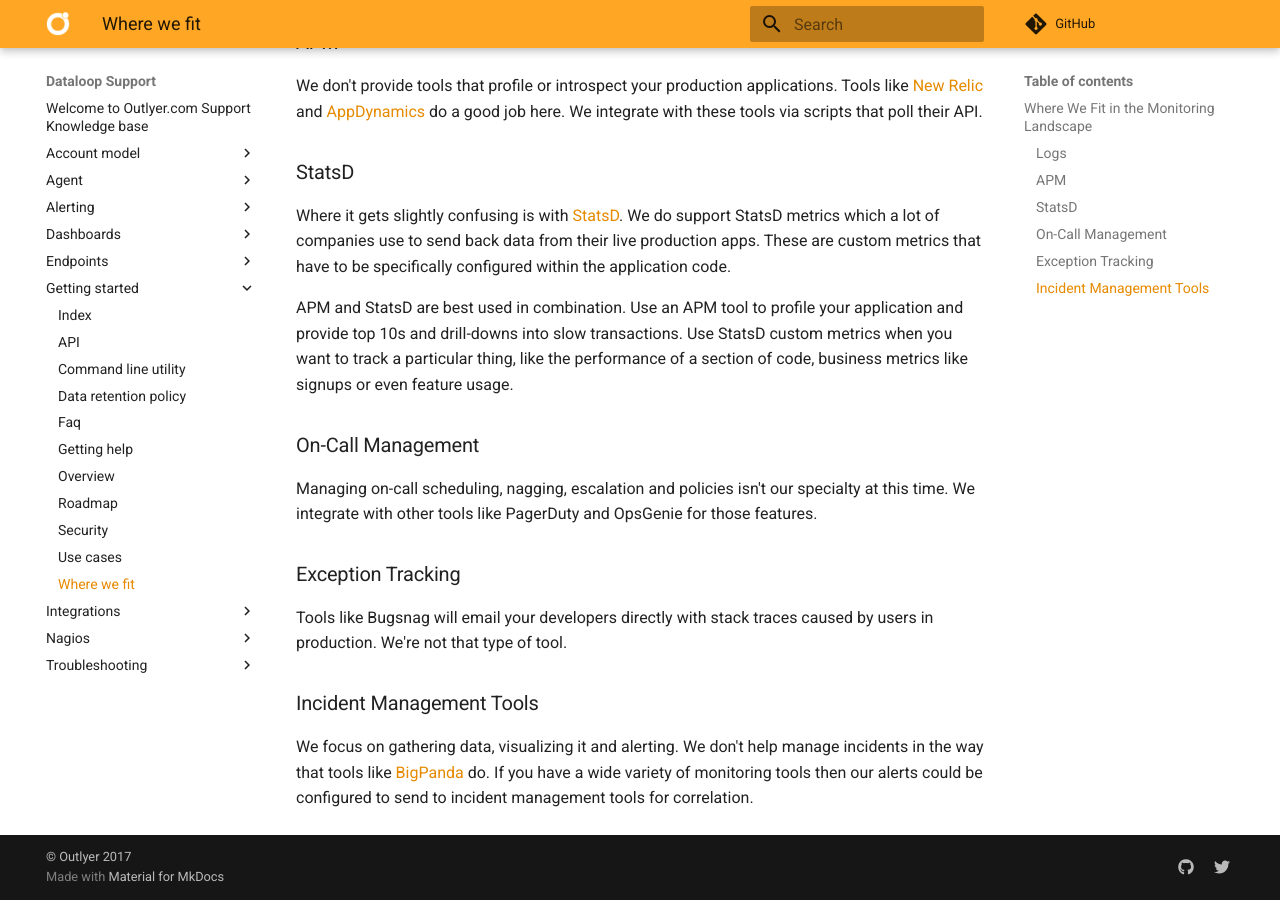
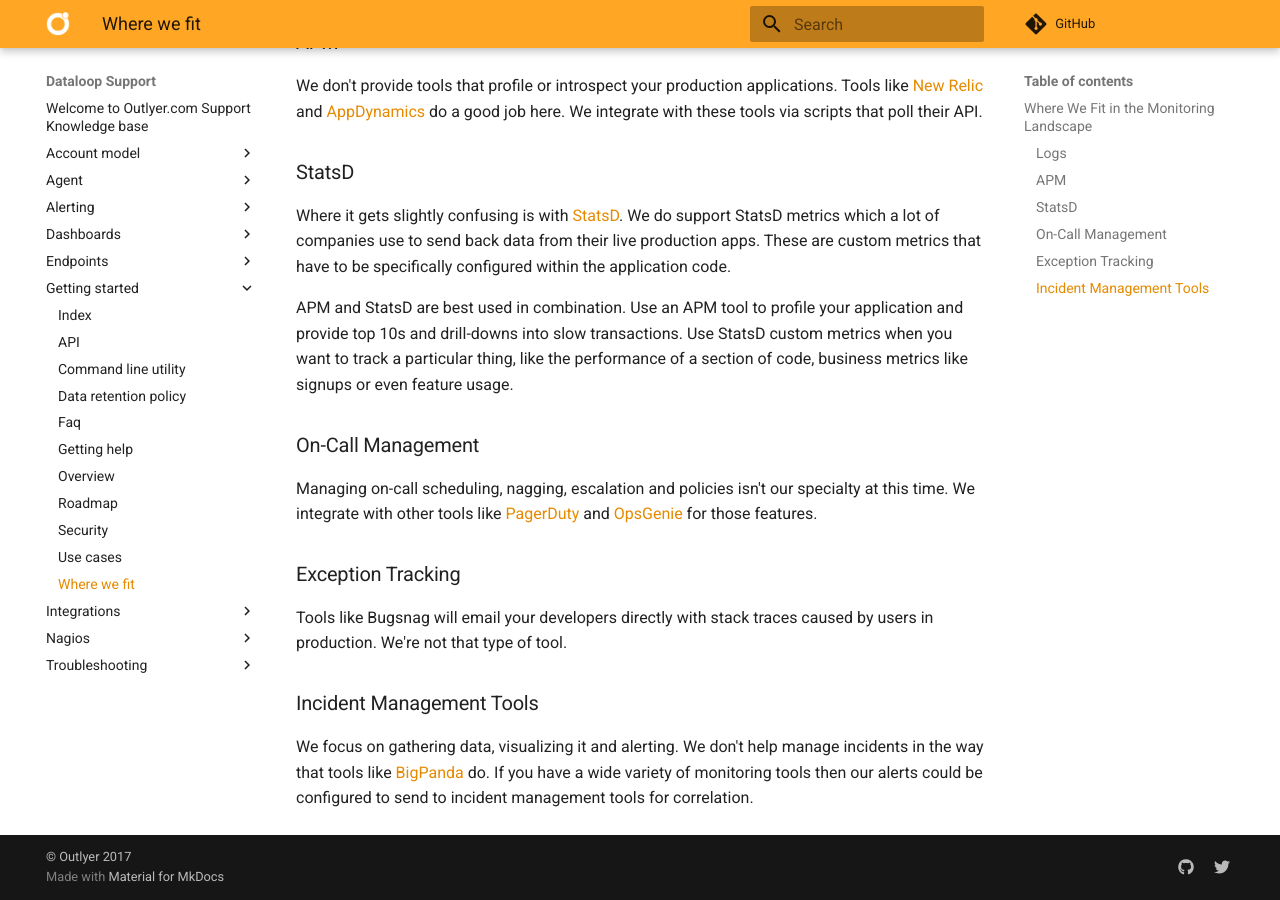
Before and after one commit to dataloop/dataloop-support, an MkDocs documentation site: the page built from docs/getting_started/where_we_fit.md, in a window 1280 px wide and 900 px high, scrolled down 662 px. Built offline with MkDocs 1.6.1 and Material for MkDocs 9.7.7, drawn with Linux system fonts in a browser that asks for light colours; comment, search, counter and statistics services are not loaded; some of the changed lines change nothing that is shown.

Commit message:
added a couple of product lnks

```diff
--- a/docs/getting_started/where_we_fit.md
+++ b/docs/getting_started/where_we_fit.md
@@ -20,7 +20,7 @@
 
 ### On-Call Management
 
-Managing on-call scheduling, nagging, escalation and policies isn't our specialty at this time. We integrate with other tools like PagerDuty and OpsGenie for those features.
+Managing on-call scheduling, nagging, escalation and policies isn't our specialty at this time. We integrate with other tools like [PagerDuty](https://www.pagerduty.com/) and [OpsGenie](https://www.opsgenie.com/) for those features.
 
 ### Exception Tracking
 
```
